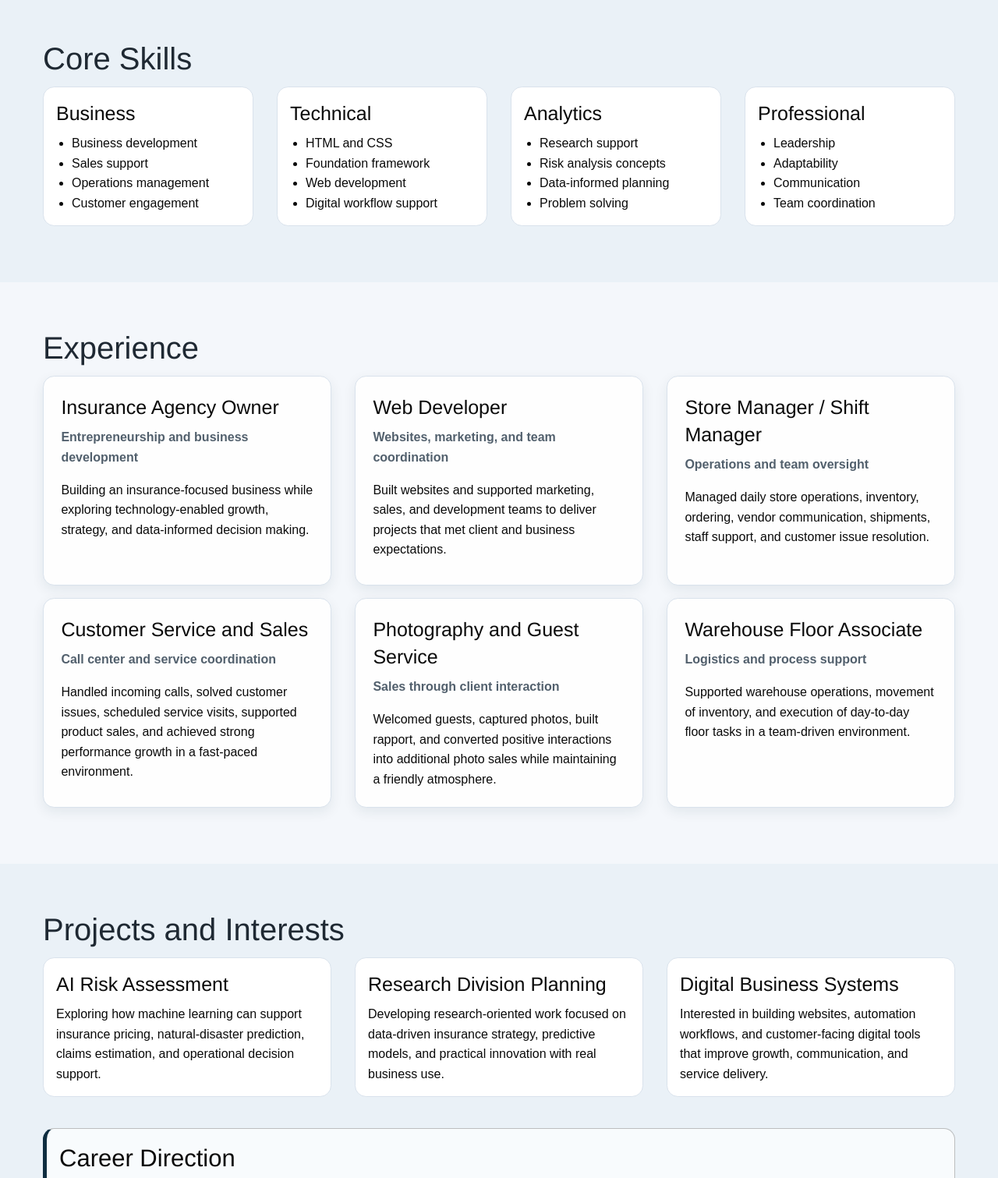
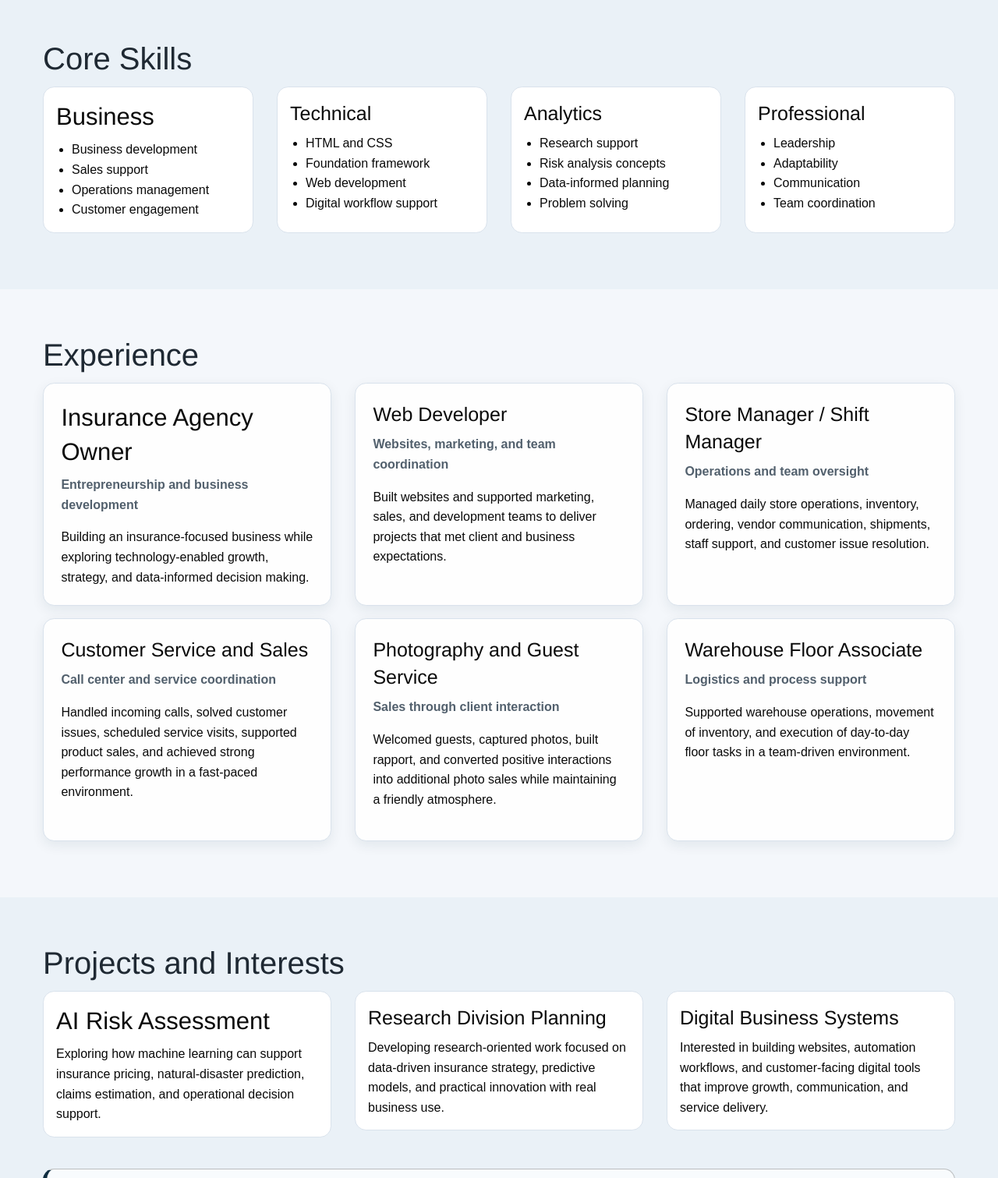
Before and after one commit to alimujtababachelors-design/project4, a plain HTML site: page index.html in a window 1280 px wide. Shown: the part 920-2431 px from the top of the page at 78% size. Drawn offline with nearby package versions, Linux system fonts and the light colour scheme.

Commit message:
Update index.html

```diff
--- a/index.html
+++ b/index.html
@@ -94,7 +94,7 @@
         <div class="grid-x grid-padding-x small-up-1 medium-up-2 large-up-4" data-equalizer data-equalize-on="medium">
           <div class="cell">
             <div class="callout skill-box" data-equalizer-watch>
-              <h4>Business</h4>
+              <h3>Business</h3>
               <ul>
                 <li>Business development</li>
                 <li>Sales support</li>
@@ -147,7 +147,7 @@
           <div class="cell">
             <div class="card experience-card" data-equalizer-watch>
               <div class="card-section">
-                <h4>Insurance Agency Owner</h4>
+                <h3>Insurance Agency Owner</h3>
                 <p class="muted">Entrepreneurship and business development</p>
                 <p>
                   Building an insurance-focused business while exploring technology-enabled growth, strategy,
@@ -226,7 +226,7 @@
         <div class="grid-x grid-padding-x">
           <div class="cell medium-6 large-4">
             <div class="callout project-box">
-              <h4>AI Risk Assessment</h4>
+              <h3>AI Risk Assessment</h3>
               <p>
                 Exploring how machine learning can support insurance pricing, natural-disaster prediction,
                 claims estimation, and operational decision support.
@@ -281,7 +281,7 @@
           </div>
           <div class="cell medium-5">
             <div class="callout warning-box">
-              <h4>Update Before Submission</h4>
+              <h3>Update Before Submission</h3>
               <p>
                 Replace this section with your exact education details from your resume if your instructor expects a
                 one-to-one resume match.
```
